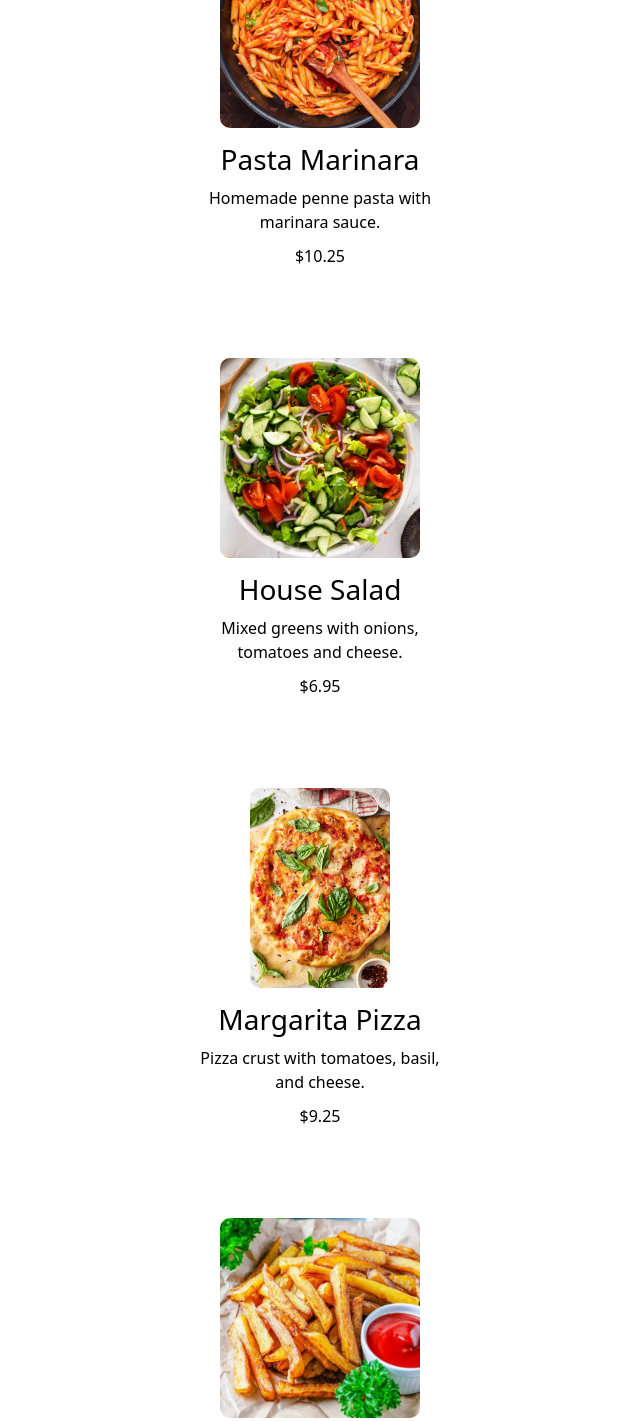
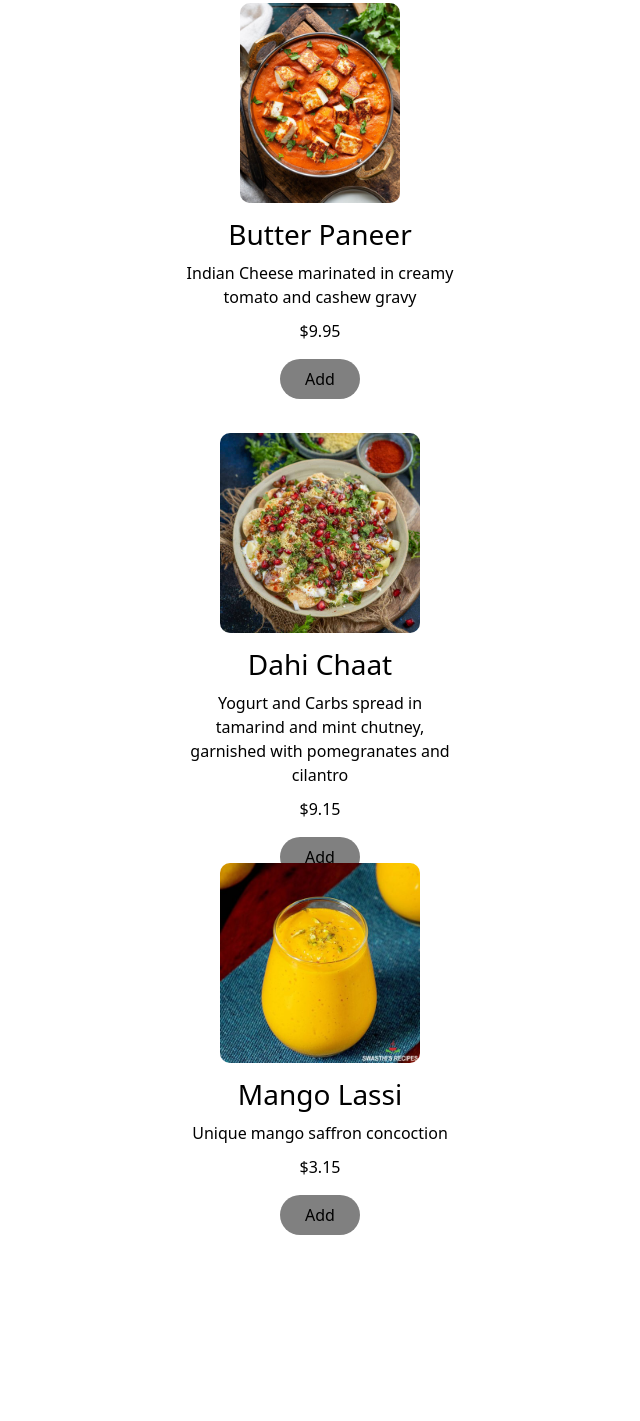
Before and after one commit to arnavb7/cs378-p1, a plain HTML site: page index.html in a window 1280 px wide. Shown: the part 542-1963 px from the top of the page, without its empty margins (320-960 px from the left). After the commit the page ends 1820 px from the top, so only its background shows below. Drawn offline with nearby package versions, Linux system fonts and the light colour scheme.

Commit message:
new changes

```diff
--- a/index.html
+++ b/index.html
@@ -19,41 +19,37 @@
         <div class="col-sm-12 col-md-8 col-lg-6">
           <div className="hero-section">
             <img src="p1hero.png" class="logo">
-            <h3 class="tagline">The fresh choice of UT!</h3>
+            <h3 class="tagline">The fresh choice of Indian Food!</h3>
           </div>
           <div class="menu-item">
-              <img src="marinara.jpg" class="food-img">
+              <img src="muttonbiryani.jpg" class="food-img">
               <h3>Pasta Marinara</h3>
-              <p class="description">Homemade penne pasta with
-                marinara sauce.</p>
-              <p class="price">$10.25</p>
+              <p class="description">Lamb and Rice cooked in rich Indian spices</p>
+              <p class="price">$10.15</p>
               <button class="add-button">Add</button>
           </div>
 
           <div class="menu-item">
-            <img src="salad.jpg" class="food-img">
-            <h3>House Salad</h3>
-            <p class="description">Mixed greens with onions,
-              tomatoes and cheese.</p>
-            <p class="price">$6.95</p>
+            <img src="butterpaneer.jpg" class="food-img">
+            <h3>Butter Paneer</h3>
+            <p class="description">Indian Cheese marinated in creamy tomato and cashew  gravy</p>
+            <p class="price">$9.95</p>
             <button class="add-button">Add</button>
           </div>
 
           <div class="menu-item">
-            <img src="margherita.jpg" class="food-img">
-            <h3>Margarita Pizza</h3>
-            <p class="description">Pizza crust with tomatoes, basil,
-              and cheese.</p>
-            <p class="price">$9.25</p>
+            <img src="dahichaat.jpg" class="food-img">
+            <h3>Dahi Chaat</h3>
+            <p class="description">Yogurt and Carbs spread in tamarind and mint chutney, garnished with pomegranates and cilantro</p>
+            <p class="price">$9.15</p>
             <button class="add-button">Add</button>
           </div>
 
           <div class="menu-item">
-            <img src="frenchfries.jpg" class="food-img">
-            <h3>French Fries</h3>
-            <p class="description">Crispy fried potatoes served with
-              ketchup and ranch.</p>
-            <p class="price">$4.25</p>
+            <img src="mangolassi.jpg" class="food-img">
+            <h3>Mango Lassi</h3>
+            <p class="description">Unique mango saffron concoction</p>
+            <p class="price">$3.15</p>
             <button class="add-button">Add</button>
           </div>
         </div>
--- a/style.css
+++ b/style.css
@@ -47,7 +47,7 @@ body {
 .add-button {
     border-radius: 25px;
     padding: 8px 25px;
-    background-color: white;
-    color: white;
+    background-color: gray;
+    color: black;
     border: none;
 }
```
Also changed, not shown: butterpaneer.jpg (added), dahichaat.jpg (added), mangolassi.jpg (added), muttonbiryani.jpg (added), p1hero.jpg (added), p1hero.png (deleted), 1 other file.
